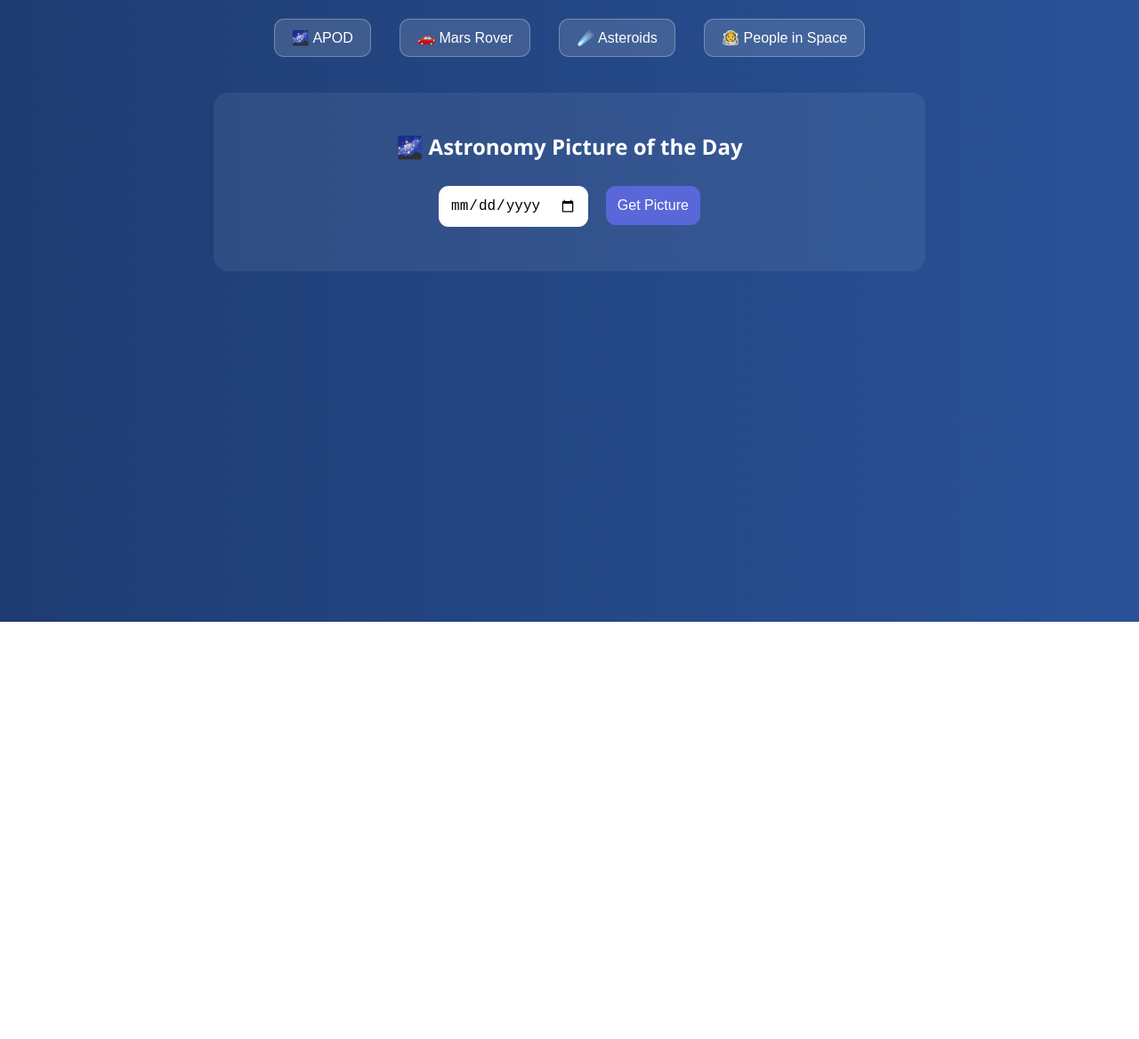
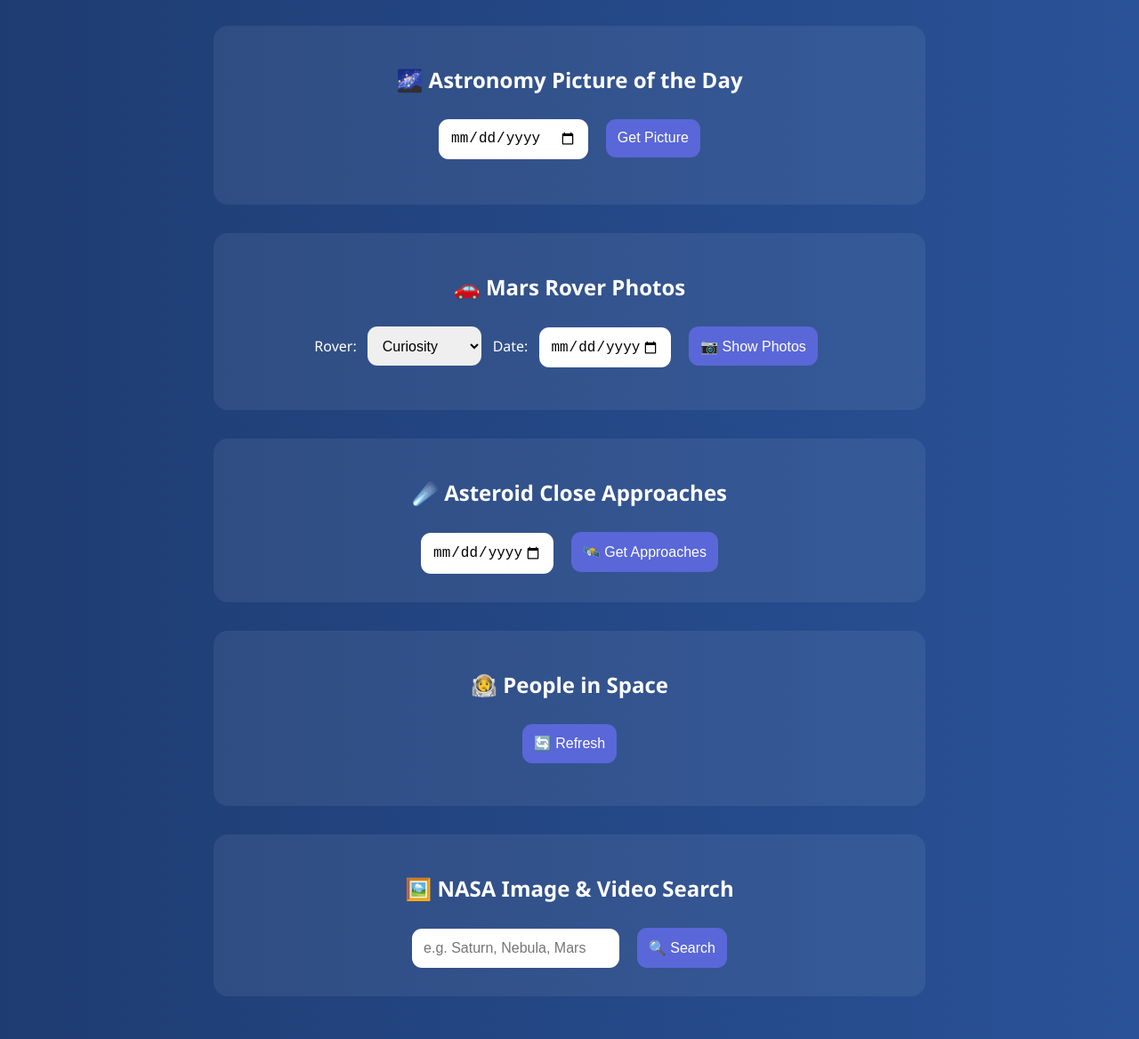
Before and after one commit to StarryExplorers/AstroScope, a plain HTML site: page index.html in a window 1280 px wide. Shown: the part 101-1269 px from the top of the page at 89% size. Before the commit the page ends 800 px from the top, so only its background shows below. Drawn offline with Linux system fonts and the light colour scheme.

Commit message:
Update index.html

```diff
--- a/index.html
+++ b/index.html
@@ -16,28 +16,8 @@
       color: white;
       text-align: center;
     }
-    h1 {
-      font-size: 2.5rem;
-      margin-bottom: 1rem;
-    }
-    .tabs {
-      display: flex;
-      justify-content: center;
-      gap: 1rem;
-      margin: 1rem 0;
-      flex-wrap: wrap;
-    }
-    .tabs button {
-      padding: 0.7rem 1.2rem;
-      font-size: 1rem;
-      background: #ffffff22;
-      color: white;
-      border: 1px solid #ffffff44;
-      border-radius: 0.7rem;
-      cursor: pointer;
-    }
+    h1 { font-size: 2.5rem; margin-bottom: 1rem; }
     section {
-      display: none;
       margin: 2rem auto;
       padding: 1.5rem;
       background: #ffffff11;
@@ -69,7 +49,7 @@
       gap: 1rem;
       margin-top: 1rem;
     }
-    #mars-gallery img {
+    #mars-gallery img, #gallery-results img {
       width: 100%;
       max-width: 300px;
       border-radius: 1rem;
@@ -79,15 +59,7 @@
 <body>
   <h1>🔭 AstroScope</h1>
 
-  <!-- 🌌 NAV TABS -->
-  <div class="tabs">
-    <button onclick="switchSection('apod')">🌌 APOD</button>
-    <button onclick="switchSection('mars-rover')">🚗 Mars Rover</button>
-    <button onclick="switchSection('asteroids')">☄️ Asteroids</button>
-    <button onclick="switchSection('people')">👩‍🚀 People in Space</button>
-  </div>
-
-  <!-- 🌌 Astronomy Picture of the Day -->
+  <!-- APOD Section -->
   <section id="apod">
     <h2>🌌 Astronomy Picture of the Day</h2>
     <input type="date" id="apod-date" />
@@ -99,48 +71,46 @@
     </div>
   </section>
 
-  <!-- 🚗 Mars Rover Photos -->
+  <!-- Mars Rover Photos -->
   <section id="mars-rover">
     <h2>🚗 Mars Rover Photos</h2>
-    <label for="rover">Select Rover:</label>
+    <label for="rover">Rover:</label>
     <select id="rover">
       <option value="curiosity">Curiosity</option>
       <option value="opportunity">Opportunity</option>
       <option value="spirit">Spirit</option>
     </select>
-    <label for="mars-date">Choose Date:</label>
+    <label for="mars-date">Date:</label>
     <input type="date" id="mars-date" max="2023-12-31" />
     <button onclick="getMarsPhotos()">📷 Show Photos</button>
     <div id="mars-gallery"></div>
   </section>
 
-  <!-- ☄️ Asteroid Close Approaches -->
+  <!-- Asteroids Section -->
   <section id="asteroids">
     <h2>☄️ Asteroid Close Approaches</h2>
-    <label for="asteroid-date">Select a Date:</label>
     <input type="date" id="asteroid-date" max="2025-12-31">
     <button onclick="getAsteroids()">🛰️ Get Approaches</button>
     <div id="asteroid-list"></div>
   </section>
 
-  <!-- 👩‍🚀 People in Space -->
+  <!-- People in Space -->
   <section id="people">
-    <h2>👩‍🚀 People Currently in Space</h2>
+    <h2>👩‍🚀 People in Space</h2>
     <button onclick="fetchPeople()">🔄 Refresh</button>
     <div id="peopleList" style="margin-top: 1rem;"></div>
   </section>
 
+  <!-- NASA Image & Video Gallery -->
+  <section id="nasa-gallery">
+    <h2>🖼️ NASA Image & Video Search</h2>
+    <input type="text" id="gallery-query" placeholder="e.g. Saturn, Nebula, Mars" />
+    <button onclick="searchGallery()">🔍 Search</button>
+    <div id="gallery-results"></div>
+  </section>
+
   <script>
     const API_KEY = "GoahzBndb1f0dDBn6OoWFi8qphcYSbKfD4kN7B6N";
-
-    function switchSection(id) {
-      document.querySelectorAll("section").forEach(sec => {
-        sec.style.display = "none";
-      });
-      document.getElementById(id).style.display = "block";
-    }
-
-    switchSection("apod"); // Default tab on load
 
     async function getAPOD() {
       const date = document.getElementById("apod-date").value;
@@ -165,23 +135,22 @@
     }
 
     async function getMarsPhotos() {
-      const rover = document.getElementById('rover').value;
-      const date = document.getElementById('mars-date').value;
-      const gallery = document.getElementById('mars-gallery');
-      gallery.innerHTML = "Loading photos...";
+      const rover = document.getElementById("rover").value;
+      const date = document.getElementById("mars-date").value;
+      const gallery = document.getElementById("mars-gallery");
+      gallery.innerHTML = "Loading...";
       const url = `https://api.nasa.gov/mars-photos/api/v1/rovers/${rover}/photos?earth_date=${date}&api_key=${API_KEY}`;
       try {
         const res = await fetch(url);
         const data = await res.json();
         if (data.photos.length === 0) {
-          gallery.innerHTML = "No photos found for this date.";
+          gallery.innerHTML = "No photos found.";
           return;
         }
         gallery.innerHTML = "";
         data.photos.slice(0, 10).forEach(photo => {
           const img = document.createElement("img");
           img.src = photo.img_src;
-          img.alt = `Mars photo by ${rover}`;
           gallery.appendChild(img);
         });
       } catch {
@@ -192,55 +161,75 @@
     async function getAsteroids() {
       const date = document.getElementById("asteroid-date").value;
       const list = document.getElementById("asteroid-list");
-      list.innerHTML = "Fetching data...";
+      list.innerHTML = "Fetching...";
       const url = `https://api.nasa.gov/neo/rest/v1/feed?start_date=${date}&end_date=${date}&api_key=${API_KEY}`;
       try {
         const res = await fetch(url);
         const data = await res.json();
         const neos = data.near_earth_objects[date];
         if (!neos || neos.length === 0) {
-          list.innerHTML = "No close approaches on this date.";
+          list.innerHTML = "No asteroids found.";
           return;
         }
         list.innerHTML = "";
         neos.slice(0, 10).forEach(neo => {
-          const item = document.createElement("div");
-          item.style.padding = "1rem";
-          item.style.marginBottom = "1rem";
-          item.style.background = "#ffffff22";
-          item.style.borderRadius = "1rem";
-          const name = neo.name;
-          const diameter = neo.estimated_diameter.meters.estimated_diameter_max.toFixed(1);
-          const speed = neo.close_approach_data[0].relative_velocity.kilometers_per_hour;
-          const distance = neo.close_approach_data[0].miss_distance.kilometers;
-          const hazardous = neo.is_potentially_hazardous_asteroid ? "Yes 😨" : "No 😌";
-          item.innerHTML = `
-            <strong>${name}</strong><br>
-            Diameter: ${diameter} m<br>
-            Speed: ${parseFloat(speed).toFixed(2)} km/h<br>
-            Miss Distance: ${parseFloat(distance).toLocaleString()} km<br>
-            Potentially Hazardous: ${hazardous}
+          const div = document.createElement("div");
+          div.style.margin = "1rem";
+          div.style.background = "#ffffff22";
+          div.style.borderRadius = "1rem";
+          div.style.padding = "1rem";
+          div.innerHTML = `
+            <strong>${neo.name}</strong><br>
+            Diameter: ${neo.estimated_diameter.meters.estimated_diameter_max.toFixed(1)} m<br>
+            Speed: ${parseFloat(neo.close_approach_data[0].relative_velocity.kilometers_per_hour).toFixed(2)} km/h<br>
+            Miss Distance: ${parseFloat(neo.close_approach_data[0].miss_distance.kilometers).toLocaleString()} km<br>
+            Hazardous: ${neo.is_potentially_hazardous_asteroid ? "Yes 😱" : "No 😌"}
           `;
-          list.appendChild(item);
+          list.appendChild(div);
         });
-      } catch (err) {
-        list.innerHTML = "Error fetching asteroid data.";
-        console.error(err);
+      } catch {
+        list.innerHTML = "Error loading asteroid data.";
       }
     }
 
     async function fetchPeople() {
       const list = document.getElementById("peopleList");
-      list.innerHTML = "Loading...";
+      list.innerHTML = "Loading people...";
       try {
         const res = await fetch("https://api.open-notify.org/astros.json");
         const data = await res.json();
-        list.innerHTML = `👩‍🚀 There are ${data.number} people in space:<br><br>`;
+        list.innerHTML = `${data.number} people are in space:<br><br>`;
         data.people.forEach(person => {
-          list.innerHTML += `🚀 ${person.name} (${person.craft})<br>`;
+          const div = document.createElement("div");
+          div.textContent = `👨‍🚀 ${person.name} (${person.craft})`;
+          list.appendChild(div);
         });
-      } catch (err) {
-        list.innerHTML = "Error fetching space people!";
+      } catch {
+        list.innerHTML = "Error fetching people data.";
+      }
+    }
+
+    async function searchGallery() {
+      const query = document.getElementById("gallery-query").value;
+      const gallery = document.getElementById("gallery-results");
+      if (!query) return;
+      gallery.innerHTML = "Searching...";
+      try {
+        const res = await fetch(`https://images-api.nasa.gov/search?q=${encodeURIComponent(query)}&media_type=image`);
+        const data = await res.json();
+        const items = data.collection.items.slice(0, 10);
+        if (items.length === 0) {
+          gallery.innerHTML = "No results found.";
+          return;
+        }
+        gallery.innerHTML = "";
+        items.forEach(item => {
+          const img = document.createElement("img");
+          img.src = item.links[0].href;
+          gallery.appendChild(img);
+        });
+      } catch {
+        gallery.innerHTML = "Error searching NASA images.";
       }
     }
 
```
